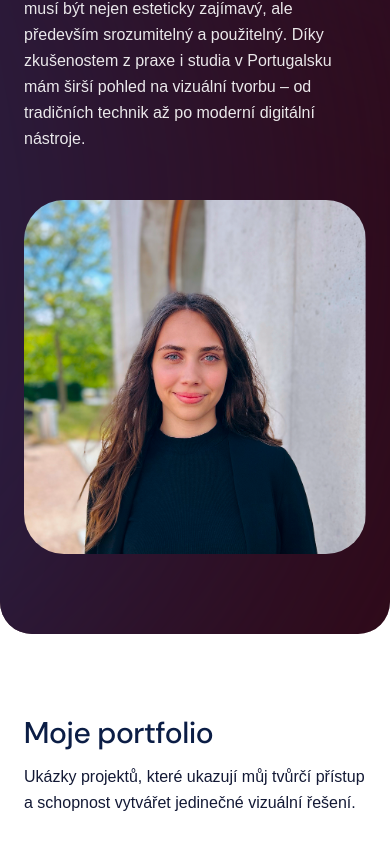
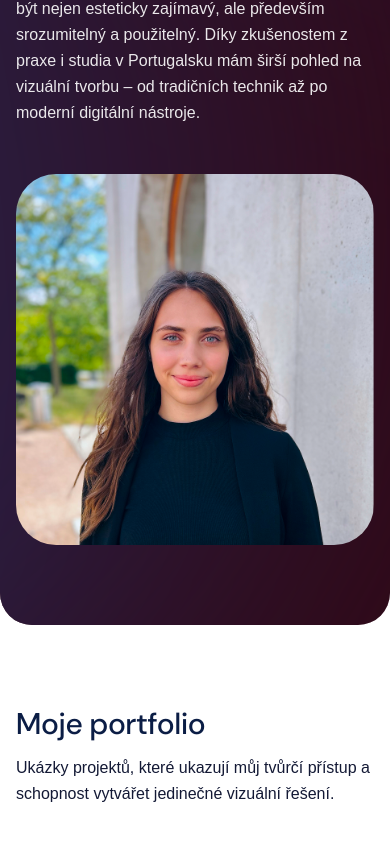
Before and after one commit to matejkajn/kata-portfolio, a Next.js app: page / in a window 390 px wide. Shown: the part 1093-1942 px from the top of the page. Built offline with nearby package versions, Linux system fonts and the light colour scheme; no server answers; the database is empty; a web font is replaced by a local one.

Commit message:
Reduce side margins on homepage and project pages
Narrow horizontal padding and widen content containers so pages use
more of the screen width.

```diff
--- a/src/app/portfolio/[slug]/page.tsx
+++ b/src/app/portfolio/[slug]/page.tsx
@@ -59,7 +59,7 @@ export default async function ProjectPage({ params }: ProjectPageProps) {
     <>
       <Navbar logoUrl={settings.brand.logoUrl} />
       <main className="flex-1" data-nav-theme="light">
-        <article className="mx-auto w-full max-w-6xl px-6 pt-28 sm:px-8 md:pt-36">
+        <article className="mx-auto w-full max-w-7xl px-4 pt-28 sm:px-6 md:pt-36">
           <div className="flex flex-col gap-12 md:gap-16">
             <ProjectHeader title={project.title} hero={heroImage} />
             <ProjectOverview
--- a/src/app/portfolio/page.tsx
+++ b/src/app/portfolio/page.tsx
@@ -27,7 +27,7 @@ export default async function PortfolioPage() {
     <>
       <Navbar logoUrl={settings.brand.logoUrl} />
       <main className="flex-1" data-nav-theme="light">
-        <div className="mx-auto w-full max-w-6xl px-6 pt-28 pb-20 sm:px-8 md:pt-36 md:pb-28">
+        <div className="mx-auto w-full max-w-7xl px-4 pt-28 pb-20 sm:px-6 md:pt-36 md:pb-28">
           <SectionHeading
             title={settings.portfolio.heading}
             subtitle={settings.portfolio.subtitle}
--- a/src/components/home/AboutSection.tsx
+++ b/src/components/home/AboutSection.tsx
@@ -13,7 +13,7 @@ export function AboutSection({ content }: AboutSectionProps) {
   return (
     <Section
       id="o-mne"
-      maxWidth="max-w-[88rem]"
+      maxWidth="max-w-[96rem]"
       innerClassName="grid items-center gap-12 md:grid-cols-2"
     >
       <div className="flex flex-col gap-5">
--- a/src/components/home/ContactSection.tsx
+++ b/src/components/home/ContactSection.tsx
@@ -14,7 +14,7 @@ export function ContactSection({ content }: ContactSectionProps) {
   return (
     <Section
       id="kontakt"
-      maxWidth="max-w-[88rem]"
+      maxWidth="max-w-[96rem]"
       className="bg-wine-glow rounded-t-[2rem] md:rounded-t-[40px]"
       innerClassName="grid items-center gap-12 md:grid-cols-2"
     >
--- a/src/components/home/HeroSection.tsx
+++ b/src/components/home/HeroSection.tsx
@@ -9,7 +9,7 @@ interface HeroSectionProps {
 /** Landing hero with the headline, intro copy and a portfolio CTA. */
 export function HeroSection({ content }: HeroSectionProps) {
   return (
-    <section className="px-6 pb-24 pt-36 sm:px-8 md:pb-32 md:pt-44">
+    <section className="px-4 pb-24 pt-36 sm:px-6 md:pb-32 md:pt-44">
       <div className="mx-auto flex max-w-5xl flex-col items-center gap-6 text-center">
         <h1 className="text-5xl font-medium leading-[1.05] tracking-normal text-white sm:text-7xl md:text-[104px] md:leading-none">
           <HighlightedText text={content.title} />
--- a/src/components/home/PortfolioSection.tsx
+++ b/src/components/home/PortfolioSection.tsx
@@ -15,7 +15,7 @@ export async function PortfolioSection({ content }: PortfolioSectionProps) {
   const hasMore = projects.length > content.featuredCount;
 
   return (
-    <Section id="portfolio" maxWidth="max-w-[88rem]">
+    <Section id="portfolio" maxWidth="max-w-[96rem]">
       <SectionHeading
         title={content.heading}
         subtitle={content.subtitle}
--- a/src/components/home/ProcessSection.tsx
+++ b/src/components/home/ProcessSection.tsx
@@ -14,7 +14,7 @@ export function ProcessSection({ content, steps }: ProcessSectionProps) {
   return (
     <Section
       id="proces"
-      maxWidth="max-w-[88rem]"
+      maxWidth="max-w-[96rem]"
       className="bg-wine-fade rounded-[2rem] md:rounded-[40px]"
     >
       <SectionHeading
--- a/src/components/home/ReferenceCarousel.tsx
+++ b/src/components/home/ReferenceCarousel.tsx
@@ -21,7 +21,7 @@ export function ReferenceCarousel({ references }: ReferenceCarouselProps) {
       {/* Vertical padding leaves room for the card shadows inside the scroll area. */}
       <div
         ref={trackRef}
-        className="scrollbar-none -mx-6 flex snap-x snap-mandatory scroll-px-6 gap-6 overflow-x-auto px-6 pb-10 pt-4 md:gap-12"
+        className="scrollbar-none -mx-4 flex snap-x snap-mandatory scroll-px-4 gap-6 overflow-x-auto px-4 sm:-mx-6 sm:scroll-px-6 sm:px-6 pb-10 pt-4 md:gap-12"
       >
         {references.map((reference) => (
           <div
--- a/src/components/home/ReferencesSection.tsx
+++ b/src/components/home/ReferencesSection.tsx
@@ -12,7 +12,7 @@ interface ReferencesSectionProps {
 /** "Reference klientů" — testimonials from past clients. */
 export function ReferencesSection({ content, references }: ReferencesSectionProps) {
   return (
-    <Section id="reference" maxWidth="max-w-[88rem]">
+    <Section id="reference" maxWidth="max-w-[96rem]">
       <SectionHeading
         title={<HighlightedText text={content.heading} />}
         subtitle={content.subtitle}
--- a/src/components/layout/Footer.tsx
+++ b/src/components/layout/Footer.tsx
@@ -11,8 +11,8 @@ interface FooterProps {
 /** Site footer: monogram, contact details and social links. */
 export function Footer({ content, logoUrl }: FooterProps) {
   return (
-    <footer className="bg-white px-6 py-12 sm:px-8">
-      <div className="mx-auto flex w-full max-w-6xl flex-col gap-12">
+    <footer className="bg-white px-4 py-12 sm:px-6">
+      <div className="mx-auto flex w-full max-w-7xl flex-col gap-12">
         <div className="flex flex-col gap-8 sm:flex-row sm:items-center sm:gap-16">
           <Logo
             src={logoUrl}
--- a/src/components/layout/Section.tsx
+++ b/src/components/layout/Section.tsx
@@ -21,11 +21,11 @@ export function Section({
   id,
   className,
   innerClassName,
-  maxWidth = "max-w-6xl",
+  maxWidth = "max-w-7xl",
   children,
 }: SectionProps) {
   return (
-    <section id={id} className={cn("px-6 py-20 sm:px-8 md:py-28", className)}>
+    <section id={id} className={cn("px-4 py-20 sm:px-6 md:py-28", className)}>
       <div className={cn("mx-auto w-full", maxWidth, innerClassName)}>
         {children}
       </div>
```
